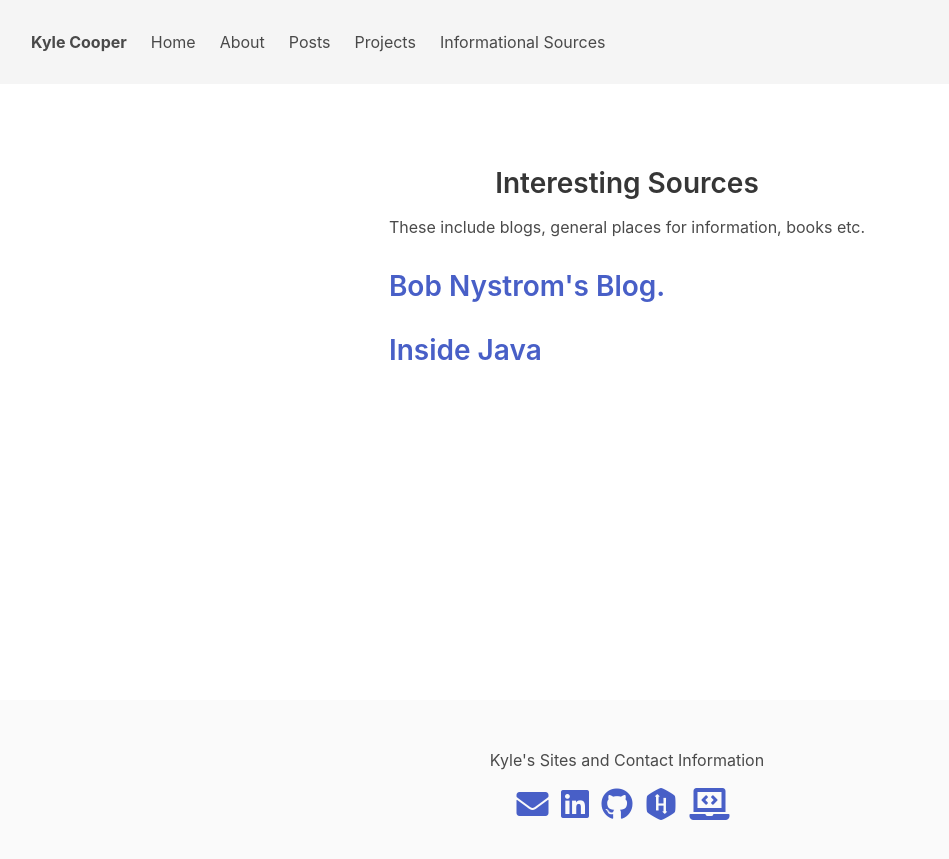
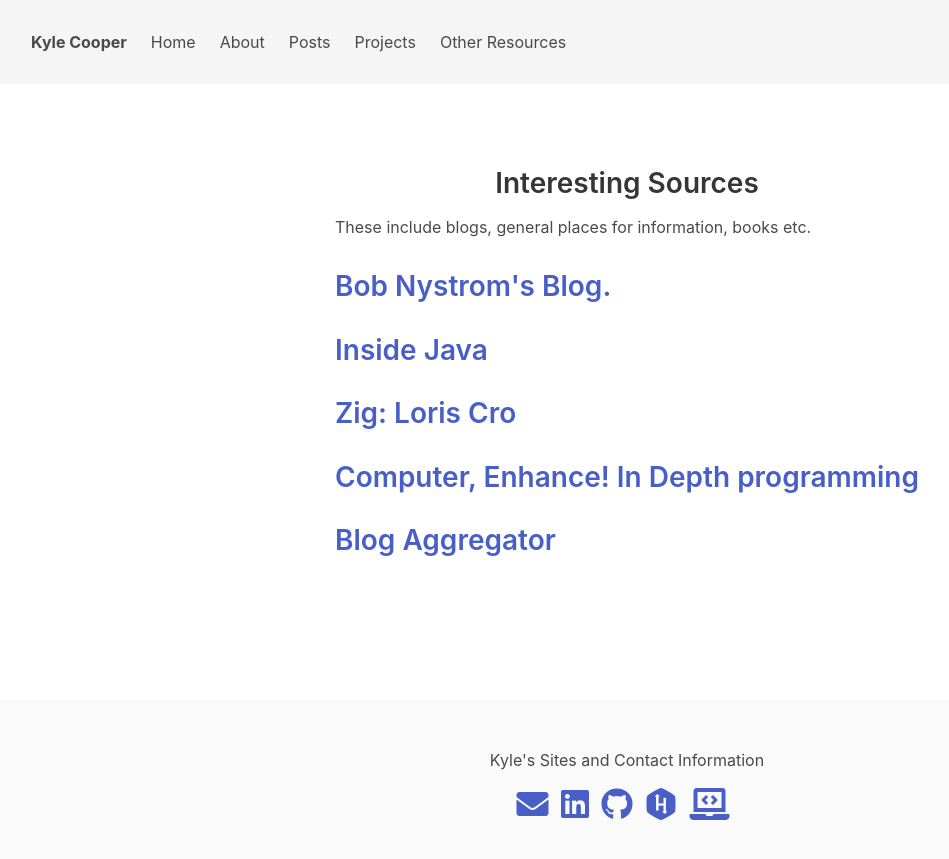
Before and after one commit to kc8/cooperkyle.com, a Jekyll site: the page built from resources.html, in a window 1280 px wide. Shown: the top 859 px of the page, without its empty margins (13-962 px from the left). Built offline with Jekyll 4.4.1, drawn with Linux system fonts in a browser that asks for light colours; nearby versions of some CDN libraries.

Commit message:
renaming sections, other improvements

```diff
--- a/_includes/navigation.html
+++ b/_includes/navigation.html
@@ -26,8 +26,8 @@
       <a href="/projects.html"{% if page.url == "/projects.html"%} style=is-active ;"{% endif %} class="navbar-item">
         Projects
       </a>
-      <a href="/infosources.html"{% if page.url == "/infosources.html"%} style=is-active ;"{% endif %} class="navbar-item">
-       Informational Sources
+      <a href="/resources.html"{% if page.url == "resources/.html"%} style=is-active ;"{% endif %} class="navbar-item">
+        Other Resources
       </a>
     </div class="navbar-end">
   </div>
--- a/index.html
+++ b/index.html
@@ -17,7 +17,7 @@
     <p>
         Side Projects
     </p>
-    <h2><a href="infosources.html">Informational Sources</a></h2>
+    <h2><a href="resources.html">Informational Sources</a></h2>
     <p>
         Various tech related news sources, blogs, or other cool sites I've found etc.
     </p>
--- a/infosources.html
+++ b/resources.html
@@ -1,7 +1,7 @@
 ---
 
 layout: default
-title: Informational Sources
+title: Other Resources
 
 ---
 
@@ -16,7 +16,16 @@ title: Informational Sources
             <a href="https://journal.stuffwithstuff.com/">Bob Nystrom's Blog.</a>
         </h2>
         <h2>
-            <a href=https://inside.java/u/BrianGoetz/>Inside Java</a>
+            <a href="https://inside.java/u/BrianGoetz/">Inside Java</a>
+        </h2>
+        <h2>
+            <a href="https://kristoff.it"/>Zig: Loris Cro</a>
+        </h2>
+        <h2>
+            <a href="https://www.computerenhance.com/"/>Computer, Enhance! In Depth programming</a>
+        </h2>
+        <h2>
+            <a href="https://minifeed.net/blogs"/>Blog Aggregator</a>
         </h2>
       </section>
     </div>
```
